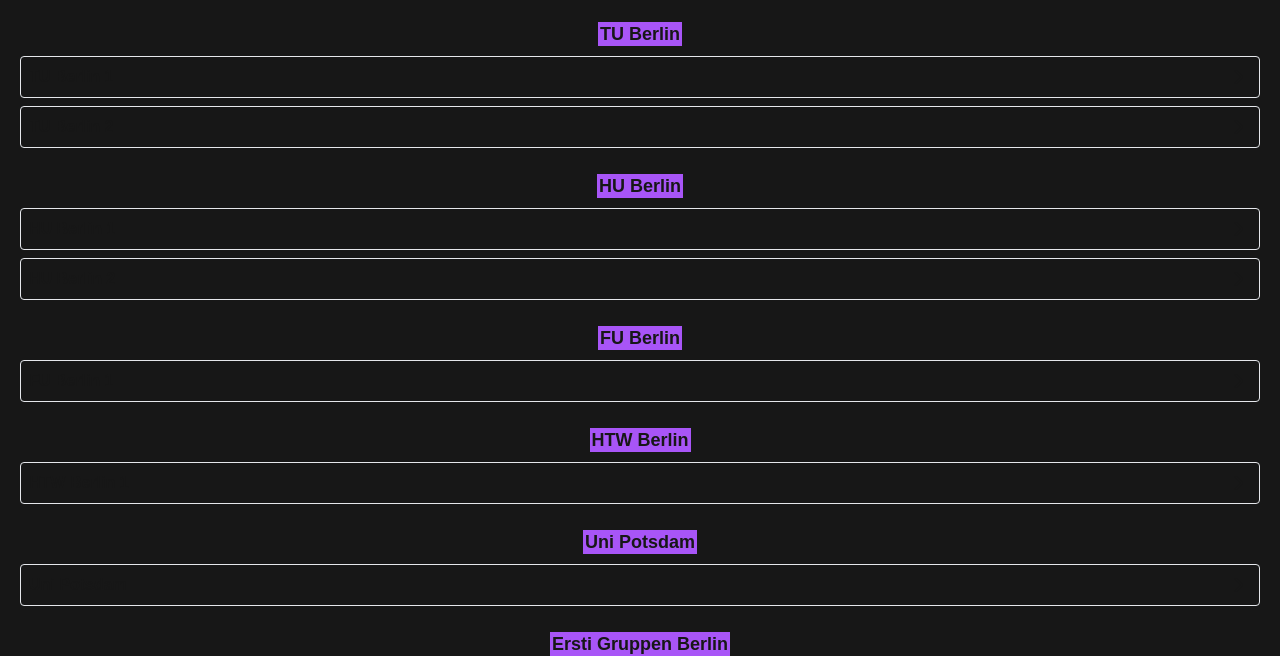
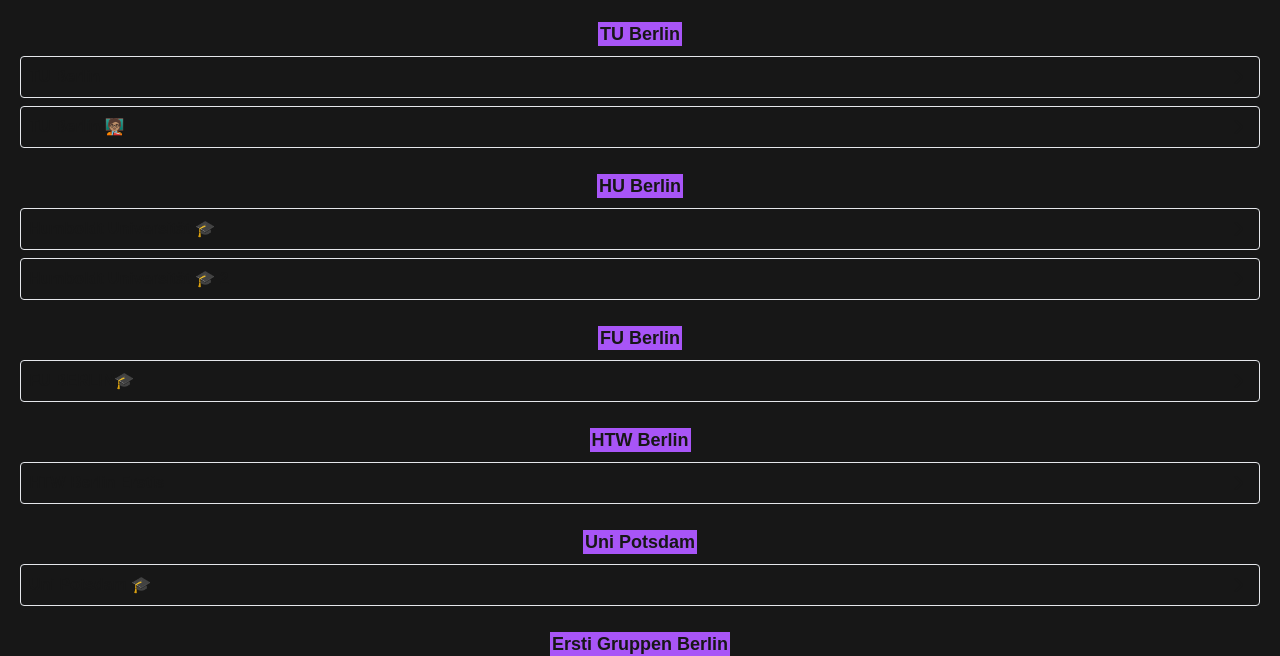
Before and after one commit to fatngucci/gruppen, a Next.js app: page / in a window 1280 px wide. Shown: the part 270-926 px from the top of the page. Built offline with nearby package versions, Linux system fonts and the light colour scheme.

Commit message:
feat: adding emojis to list

```diff
--- a/src/app/page.tsx
+++ b/src/app/page.tsx
@@ -21,64 +21,64 @@
             <div className="text-center">
               <p className="text-lg font-bold"><span className="bg-purple-500 p-0.5">TU Berlin</span></p>
               <LinkButton
-                uni="TU Berlin 1"
+                uni="TU Berlin"
                 link="https://chat.whatsapp.com/L8qOu9UUqar7CwDqUfoovM"
               />
               <LinkButton
-                uni="TU Berlin 2"
+                uni="TU Berlin 🧑🏽‍🏫"
                 link="https://chat.whatsapp.com/BXtZwZOi5zpIRMzfdZUwwt"
                 />
             </div>
             <div className="text-center">
               <p className="text-lg font-bold"><span className="bg-purple-500 p-0.5">HU Berlin</span></p>
               <LinkButton
-                uni="HU Berlin 1"
+                uni="Humboldt Universität 🎓"
                 link="https://chat.whatsapp.com/D8ftwWReuw4BkURYXBnyM4"
               />
               <LinkButton
-                uni="HU Berlin 2"
+                uni="Humboldt Universität 🎓 2"
                 link="https://chat.whatsapp.com/BctwAcoezgG7gGY9sh7cSF"
               />
             </div>
             <div className="text-center">
               <p className="text-lg font-bold"><span className="bg-purple-500 p-0.5">FU Berlin</span></p>
               <LinkButton
-                uni="FU Berlin 1"
+                uni="FU BERLIN🎓"
                 link="https://chat.whatsapp.com/DhCLbTBXHc7JbJrRgj2a2o"
                 />
             </div>
             <div className="text-center">
               <p className="text-lg font-bold"><span className="bg-purple-500 p-0.5">HTW Berlin</span></p>
               <LinkButton
-                uni="HTW Berlin 1"
+                uni="HTW Berlin Erstis"
                 link="https://chat.whatsapp.com/L6O4mJ2UNZOAXleSFFGxjg"
               />
             </div>
             <div className="text-center">
               <p className="text-lg font-bold"><span className="bg-purple-500 p-0.5">Uni Potsdam</span></p>
               <LinkButton
-                uni="Uni Potsdam"
+                uni="Uni Potsdam 🎓"
                 link="https://chat.whatsapp.com/HUFAxpncF7xADVCXLnj90O"
               />
             </div>
             <div className="text-center">
               <p className="text-lg font-bold"><span className="bg-purple-500 p-0.5"> Ersti Gruppen Berlin </span></p>
               <LinkButton
-                uni="Ersti Gruppen Berlin"
+                uni="ERSTI GRUPPEN BERLIN"
                 link="https://chat.whatsapp.com/J8iVHk5exVF7dFOhKVJ1jV"
               />
             </div>
             <div className="text-center">
               <p className="text-lg font-bold"><span className="bg-purple-500 p-0.5">Studenten Jobs</span></p>
               <LinkButton
-                uni="Studenten Jobs"
+                uni="STUDENT JOBS - BERLIN"
                 link="https://chat.whatsapp.com/GG8pHL8dONQCVK994kLIaz"
               />
             </div>
             <div className="text-center">
               <p className="text-lg font-bold"><span className="bg-purple-500 p-0.5">Wohungsbörse Berlin</span></p>
               <LinkButton
-                uni="Wohnungsbörse Berlin"
+                uni="WOHNUNGSBÖRSE BERLIN 🏡"
                 link="https://chat.whatsapp.com/JyjhAfsAHdxAWGt9wtmzeB"
               />
             </div>
```
